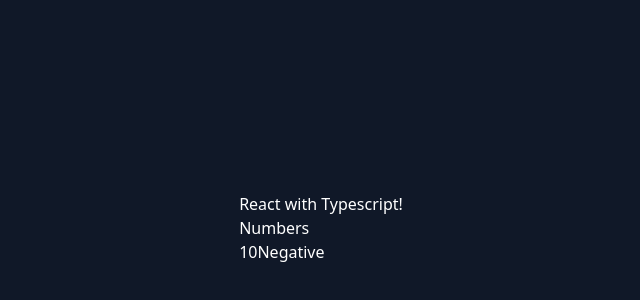
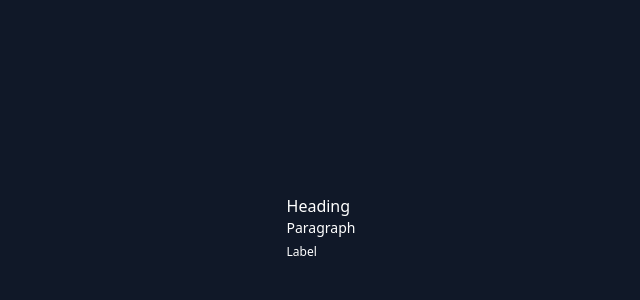
Before and after one commit to vit-venkat-r-murty/react-ts-godha, a React (Vite) app: page / in a window 1280 px wide. Shown: the part 172-472 px from the top of the page, without its empty margins (319-959 px from the left). Built offline with nearby package versions, Linux system fonts and the light colour scheme.

Commit message:
Polymorphic

```diff
--- a/src/App.tsx
+++ b/src/App.tsx
@@ -1,28 +1,25 @@
-import Numbers from './components/never/Numbers'
+import Text from './components/polymorphic/Text'
 
 function App() {
     return (
         <div className="grid h-screen place-items-center bg-gray-900 text-white">
             <div>
-                <h1 className="text-base font-medium">
-                    React with Typescript!
-                </h1>
-
-                {/* <Lists items={['Batman', 'Superman']} />
-
-                <Lists items={[1, 2]} /> */}
-
-                {/* <Lists
-                    items={[
-                        {id: 1, name: 'john', email: 'hello@gmail.com' },
-                        {id: 2, name: 'sam', email: 'sam@gmail.com' },
-                    ]}
-                /> */}
-
-                <Numbers
-                    value={10}
-                    isNegative
-                />
+                <Text
+                    as="h2"
+                    size="text-base">
+                    Heading
+                </Text>
+                <Text
+                    as="p"
+                    size="text-sm">
+                    Paragraph
+                </Text>
+                <Text
+                    as="label"
+                    htmlFor="form-tag"
+                    size="text-xs">
+                    Label
+                </Text>
             </div>
         </div>
     )
--- /dev/null
+++ b/src/components/custom-button/CustomButton.tsx
@@ -0,0 +1,15 @@
+import React from 'react'
+
+type ButtonProps = {
+    variants: 'primary' | 'secondary' | 'outlined'
+    // children: ReactNode // avoided
+    children: string
+} & Omit<React.ComponentProps<'button'>, 'children'>
+
+export default function CustomButton({ children, variants }: ButtonProps) {
+    return (
+        <button className={`bg-${variants} text-${variants}`}>
+            {children}
+        </button>
+    )
+}
--- /dev/null
+++ b/src/components/polymorphic/Text.tsx
@@ -0,0 +1,33 @@
+import type { ComponentProps, ElementType, ReactNode } from 'react'
+
+// type Props = {
+//     size: 'text-sm' | 'text-base' | 'text-xs'
+//     children: ReactNode
+//     as?: ElementType
+// }
+
+type Props<E extends ElementType> = {
+    size: 'text-sm' | 'text-base' | 'text-xs'
+    children: ReactNode
+    as?: E
+}
+
+type TextProps<E extends ElementType> = Props<E> &
+    Omit<ComponentProps<E>, keyof Props<E>>
+
+export default function Text<E extends ElementType = 'div'>({
+    size,
+    children,
+    as,
+    ...rest
+}: TextProps<E>) {
+    const Component = as || 'div'
+
+    return (
+        <Component
+            className={`${size}`}
+            {...rest}>
+            {children}
+        </Component>
+    )
+}
--- /dev/null
+++ b/src/components/template-literals/Toast.tsx
@@ -0,0 +1,18 @@
+// Positions
+
+// Horizontal = "left" | "center" | "right"
+// Vertical = "top" | "center" | "bottom"
+
+type HorizontalPosition = 'left' | 'center' | 'right'
+
+type VerticalPosition = 'top' | 'center' | 'bottom'
+
+type ToastProps = {
+    position:
+        | Exclude<`${HorizontalPosition}-${VerticalPosition}`, 'center-center'>
+        | 'center'
+}
+
+export default function Toast({ position }: ToastProps) {
+    return <div>Toast - {position}</div>
+}
```
